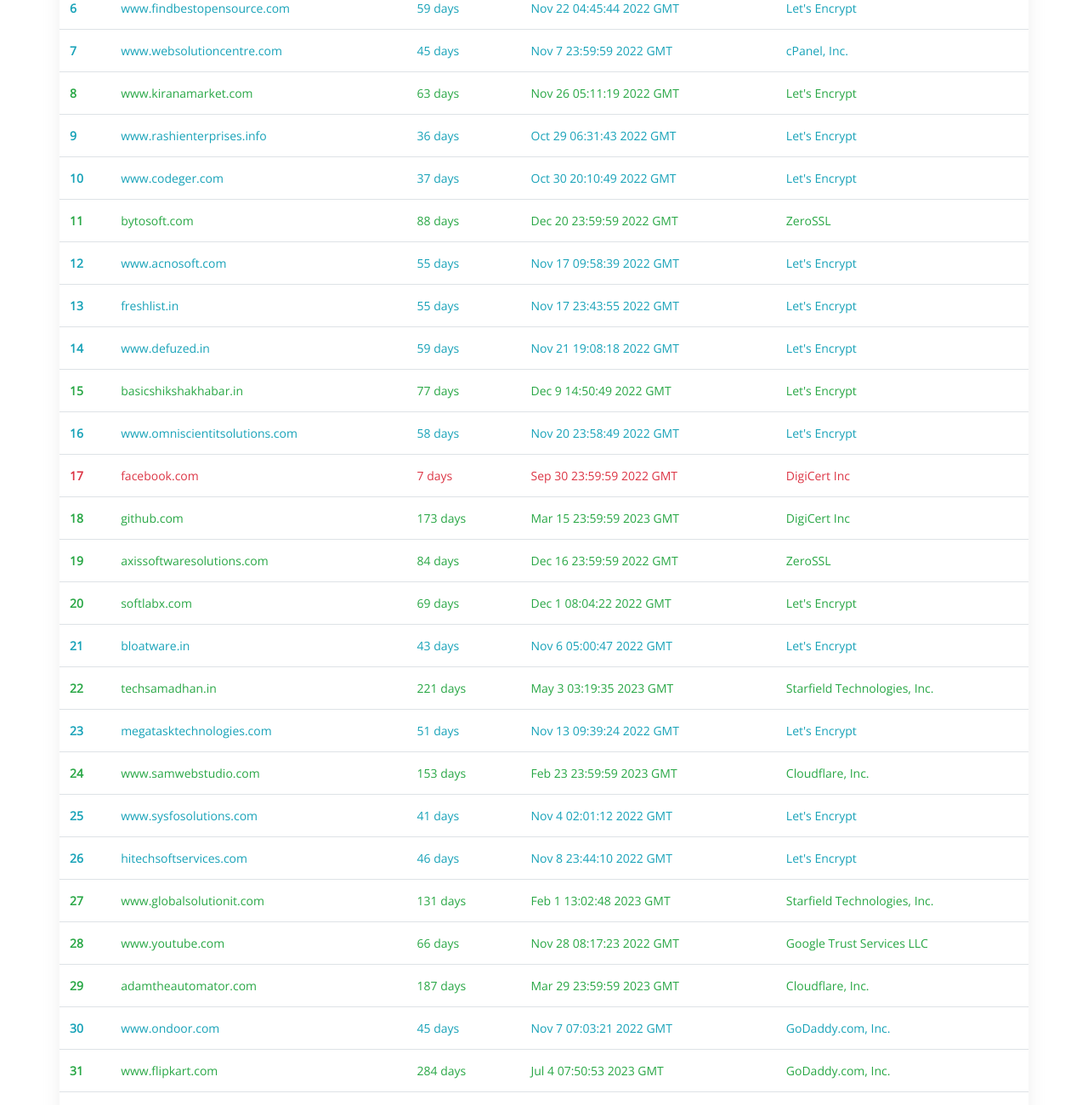
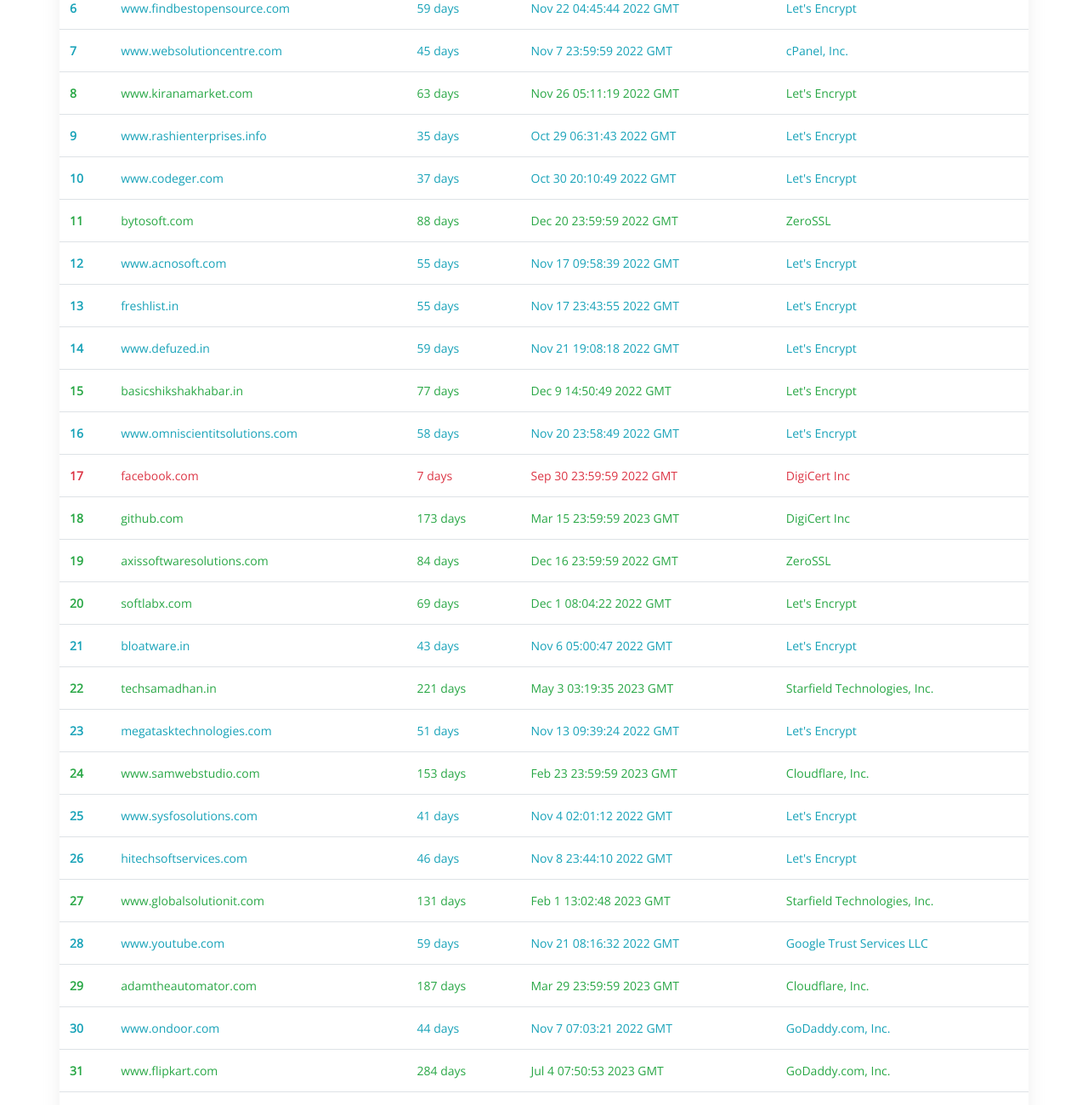
Before and after one commit to mcloud-platform/mcloud-platform.github.io, a plain HTML site: page mcert.html in a window 1280 px wide. Shown: the part 1160-2460 px from the top of the page at 85% size. Drawn offline with nearby package versions, Linux system fonts and the light colour scheme; files whose address does not match are found by name.

Commit message:
[Automated] Update Health Check Logs

```diff
--- a/mcert.html
+++ b/mcert.html
@@ -234,7 +234,7 @@
      <tr class="text-info"><th scope="row">6</th><td>www.findbestopensource.com</td><td>59 days</td><td>Nov 22 04:45:44 2022 GMT</td><td>Let's Encrypt</td></tr>
      <tr class="text-info"><th scope="row">7</th><td>www.websolutioncentre.com</td><td>45 days</td><td>Nov 7 23:59:59 2022 GMT</td><td>cPanel, Inc.</td></tr>
      <tr class="text-success"><th scope="row">8</th><td>www.kiranamarket.com</td><td>63 days</td><td>Nov 26 05:11:19 2022 GMT</td><td>Let's Encrypt</td></tr>
-     <tr class="text-info"><th scope="row">9</th><td>www.rashienterprises.info</td><td>36 days</td><td>Oct 29 06:31:43 2022 GMT</td><td>Let's Encrypt</td></tr>
+     <tr class="text-info"><th scope="row">9</th><td>www.rashienterprises.info</td><td>35 days</td><td>Oct 29 06:31:43 2022 GMT</td><td>Let's Encrypt</td></tr>
      <tr class="text-info"><th scope="row">10</th><td>www.codeger.com</td><td>37 days</td><td>Oct 30 20:10:49 2022 GMT</td><td>Let's Encrypt</td></tr>
      <tr class="text-success"><th scope="row">11</th><td>bytosoft.com</td><td>88 days</td><td>Dec 20 23:59:59 2022 GMT</td><td>ZeroSSL</td></tr>
      <tr class="text-info"><th scope="row">12</th><td>www.acnosoft.com</td><td>55 days</td><td>Nov 17 09:58:39 2022 GMT</td><td>Let's Encrypt</td></tr>
@@ -253,9 +253,9 @@
      <tr class="text-info"><th scope="row">25</th><td>www.sysfosolutions.com</td><td>41 days</td><td>Nov 4 02:01:12 2022 GMT</td><td>Let's Encrypt</td></tr>
      <tr class="text-info"><th scope="row">26</th><td>hitechsoftservices.com</td><td>46 days</td><td>Nov 8 23:44:10 2022 GMT</td><td>Let's Encrypt</td></tr>
      <tr class="text-success"><th scope="row">27</th><td>www.globalsolutionit.com</td><td>131 days</td><td>Feb 1 13:02:48 2023 GMT</td><td>Starfield Technologies, Inc.</td></tr>
-     <tr class="text-success"><th scope="row">28</th><td>www.youtube.com</td><td>66 days</td><td>Nov 28 08:17:23 2022 GMT</td><td>Google Trust Services LLC</td></tr>
+     <tr class="text-info"><th scope="row">28</th><td>www.youtube.com</td><td>59 days</td><td>Nov 21 08:16:32 2022 GMT</td><td>Google Trust Services LLC</td></tr>
      <tr class="text-success"><th scope="row">29</th><td>adamtheautomator.com</td><td>187 days</td><td>Mar 29 23:59:59 2023 GMT</td><td>Cloudflare, Inc.</td></tr>
-     <tr class="text-info"><th scope="row">30</th><td>www.ondoor.com</td><td>45 days</td><td>Nov 7 07:03:21 2022 GMT</td><td>GoDaddy.com, Inc.</td></tr>
+     <tr class="text-info"><th scope="row">30</th><td>www.ondoor.com</td><td>44 days</td><td>Nov 7 07:03:21 2022 GMT</td><td>GoDaddy.com, Inc.</td></tr>
      <tr class="text-success"><th scope="row">31</th><td>www.flipkart.com</td><td>284 days</td><td>Jul 4 07:50:53 2023 GMT</td><td>GoDaddy.com, Inc.</td></tr>
      <tr class="text-info"><th scope="row">32</th><td>planetwebit.com</td><td>45 days</td><td>Nov 8 03:59:02 2022 GMT</td><td>Let's Encrypt</td></tr>
      <tr class="text-warning"><th scope="row">33</th><td>www.innovativefolks.com</td><td>16 days</td><td>Oct 10 05:45:42 2022 GMT</td><td>Let's Encrypt</td></tr>
@@ -280,7 +280,7 @@
      <tr class="text-success"><th scope="row">52</th><td>amityedgesolutions.com</td><td>67 days</td><td>Nov 29 20:26:00 2022 GMT</td><td>Let's Encrypt</td></tr>
      <tr class="text-success"><th scope="row">53</th><td>www.mercato.com</td><td>314 days</td><td>Aug 3 23:59:59 2023 GMT</td><td>Amazon</td></tr>
      <tr class="text-success"><th scope="row">54</th><td>phoenixnap.com</td><td>270 days</td><td>Jun 20 23:59:59 2023 GMT</td><td>DigiCert Inc</td></tr>
-     <tr class="text-info"><th scope="row">55</th><td>www.mydailytutorials.com</td><td>40 days</td><td>Nov 2 06:37:33 2022 GMT</td><td>Let's Encrypt</td></tr>
+     <tr class="text-info"><th scope="row">55</th><td>www.mydailytutorials.com</td><td>39 days</td><td>Nov 2 06:37:33 2022 GMT</td><td>Let's Encrypt</td></tr>
      <tr class="text-success"><th scope="row">56</th><td>www.acpitzone.com</td><td>78 days</td><td>Dec 10 23:59:59 2022 GMT</td><td>cPanel, Inc.</td></tr>
      <tr class="text-success"><th scope="row">57</th><td>www.webworldeasy.com</td><td>86 days</td><td>Dec 18 12:15:00 2022 GMT</td><td>Let's Encrypt</td></tr>
      <tr class="text-success"><th scope="row">58</th><td>www.cyberworx.in</td><td>335 days</td><td>Aug 24 23:59:59 2023 GMT</td><td>Sectigo Limited</td></tr>
```
